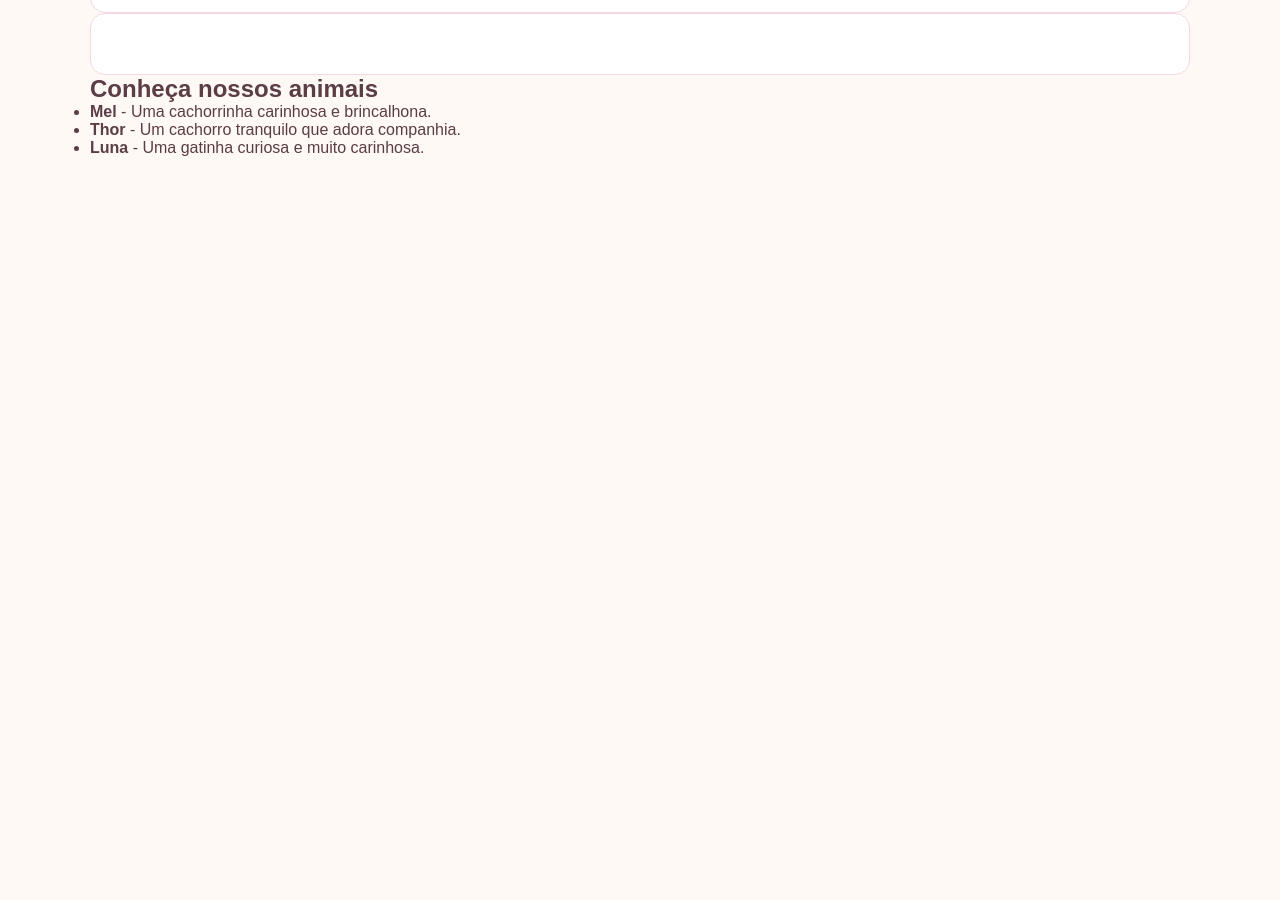
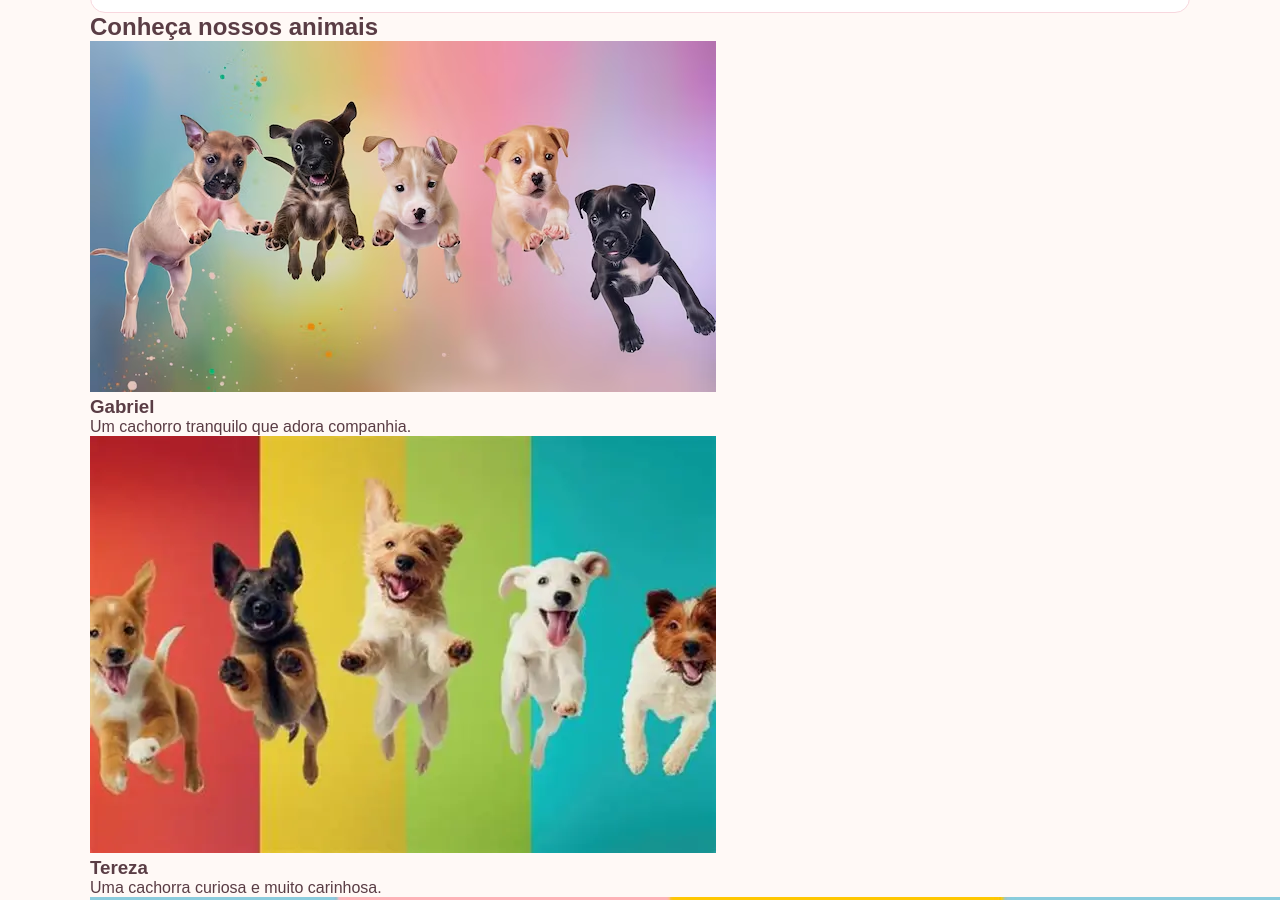
Before and after one commit to allyce244/patinhas-do-bem, a plain HTML site: page pages/adocao.html in a window 1280 px wide. Shown: the part 295-1195 px from the top of the page. Before the commit the page ends 800 px from the top, so only its background shows below. Drawn offline with Linux system fonts and the light colour scheme.

Commit message:
Adicionei imagens na página de adoçoes e o rodape

```diff
--- a/pages/adocao.html
+++ b/pages/adocao.html
@@ -37,15 +37,37 @@
 
         </section>
 
-         <section class="animais"></section>
-          <h2>Conheça nossos animais</h2>
+         <h2>Conheça nossos animais</h2>
 
-          <ul>
-            <li><strong>Mel</strong> - Uma cachorrinha carinhosa e brincalhona.</li>
-            <li><strong>Thor</strong> - Um cachorro tranquilo que adora companhia.</li>
-            <li><strong>Luna</strong> - Uma gatinha curiosa e muito carinhosa.</li>
-          </ul>
+    <article>
+        <img src="../gabriel.png" alt="Gabriel disponível para adoção">
+
+        <h3>Gabriel</h3>
+        <p>Um cachorro tranquilo que adora companhia.</p>
+
+    </article>
+
+    <article>
+        <img src="../tereza.png" alt="Tereza disponível para adoção">
+
+        <h3>Tereza</h3>
+        <p>Uma cachorra curiosa e muito carinhosa.</p>
+
+    </article>
+
+    <article>
+        <img src="../duda.png" alt="Duda disponível para adoção">
+
+        <h3>Duda</h3>
+        <p>Uma cachorrinha carinhosa e brincalhona.</p>
+    </article>
+
 
     </main>
+
+    <footer>
+    <p>© 2026 - Patinhas do Bem</p>
+    </footer>
+
 </body>
 </html>
```
Also changed, not shown: duda.png (added), gabriel.png (added), tereza.png (added).
